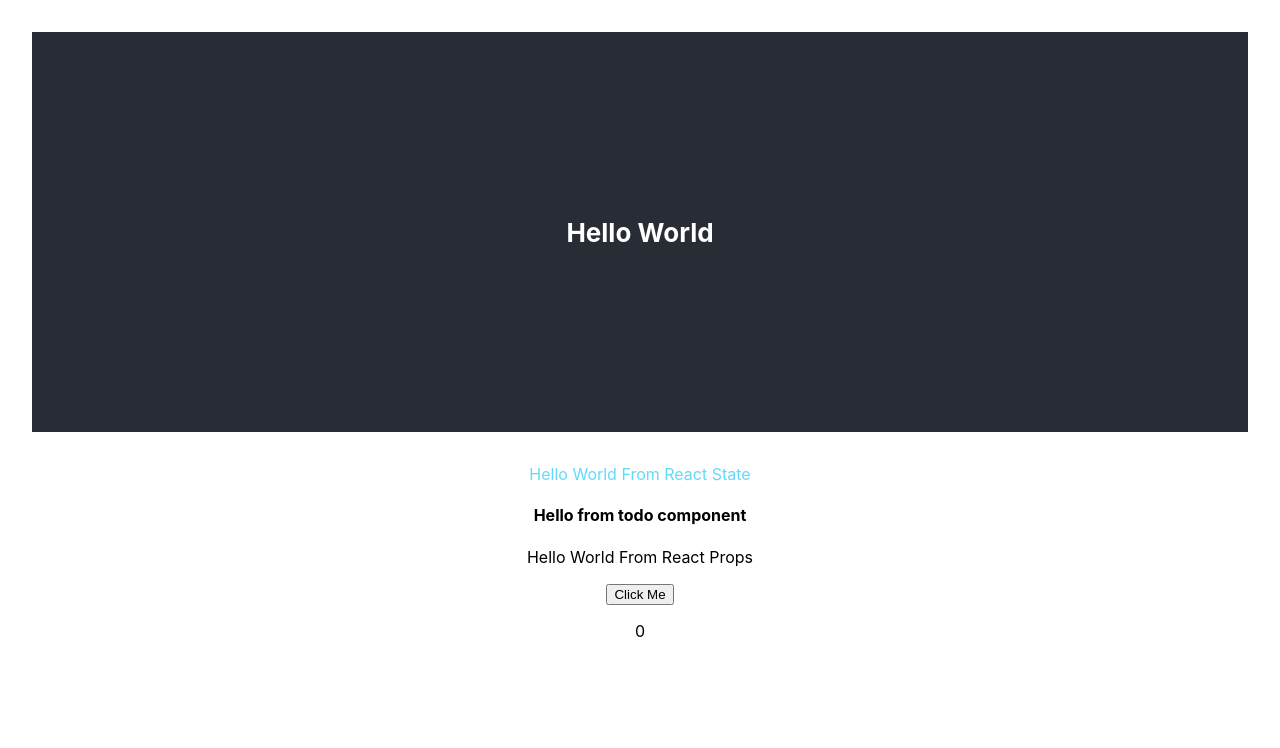
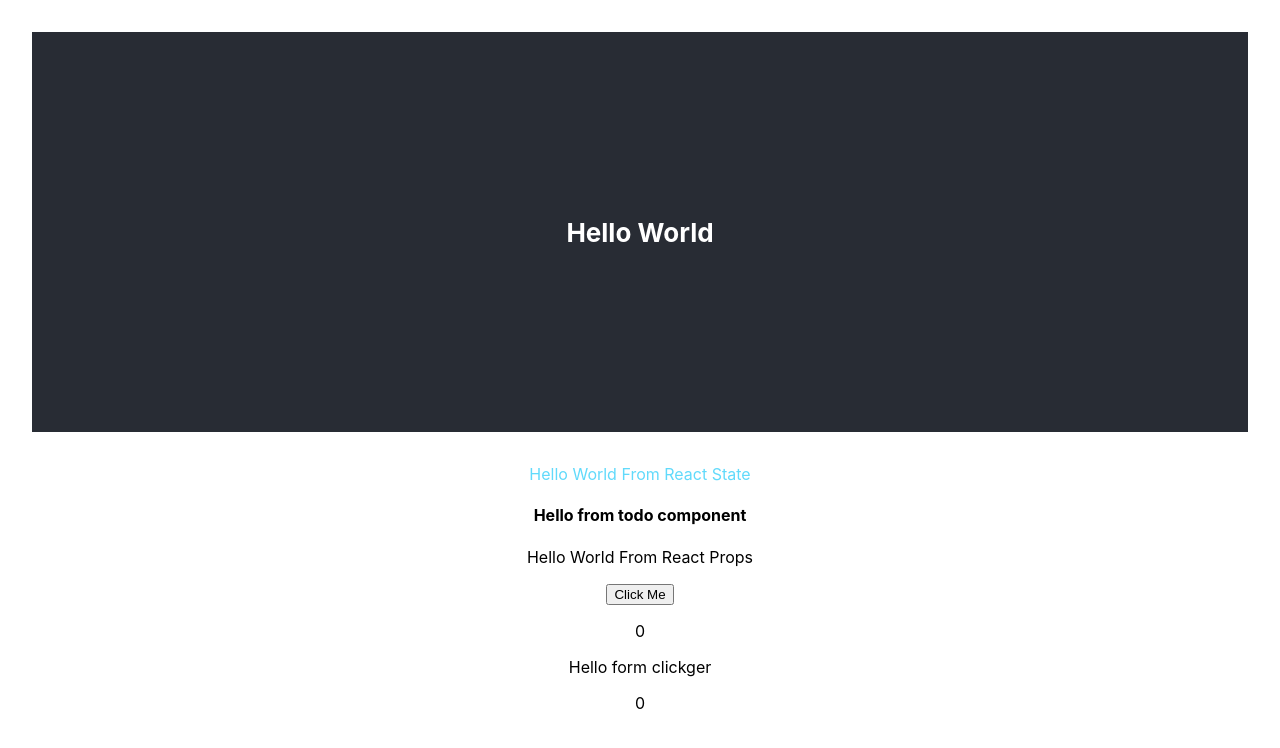
Before and after one commit to noormohammedb/reach-todo-app, a React (Create React App) app: page / in a window 1280 px wide. Shown: the top 748 px of the page. Built offline with nearby package versions, Linux system fonts and the light colour scheme.

Commit message:
click value to props

```diff
--- /dev/null
+++ b/src/components/clicker.js
@@ -0,0 +1,13 @@
+import React, { Component } from "react";
+
+class Clicker extends Component {
+   render() {
+      return (
+         <div>
+            <p>Hello form clickger</p>
+            <p className="count">{this.props.count}</p>
+         </div>
+      );
+   }
+}
+export default Clicker;
--- a/src/components/todo.js
+++ b/src/components/todo.js
@@ -1,4 +1,5 @@
 import React, { Component } from "react";
+import Clicker from "./clicker";
 
 class Todo extends Component {
    state = {
@@ -18,6 +19,7 @@ class Todo extends Component {
             <button onClick={this.clickEventInButton}>Click Me</button>
 
             <p> {this.state.clickCount}</p>
+            <Clicker count={this.state.clickCount} />
          </div>
       );
    }
```
